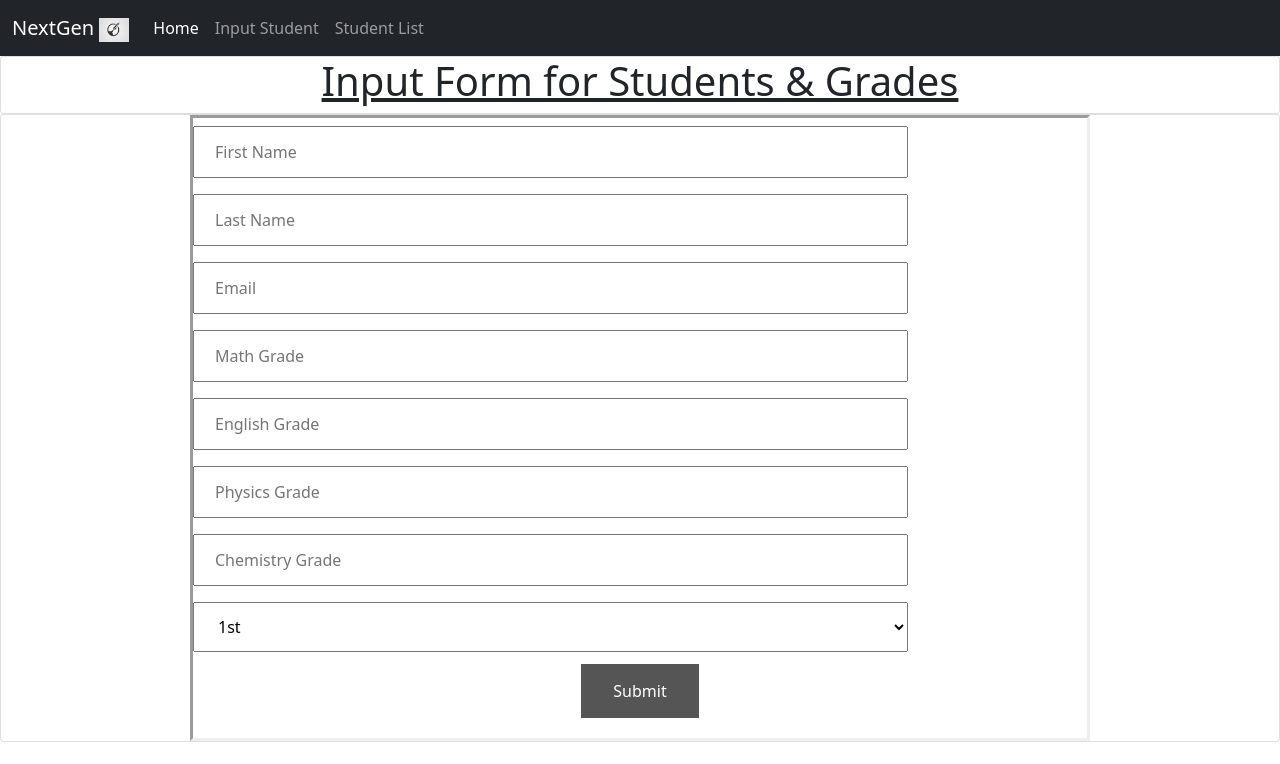
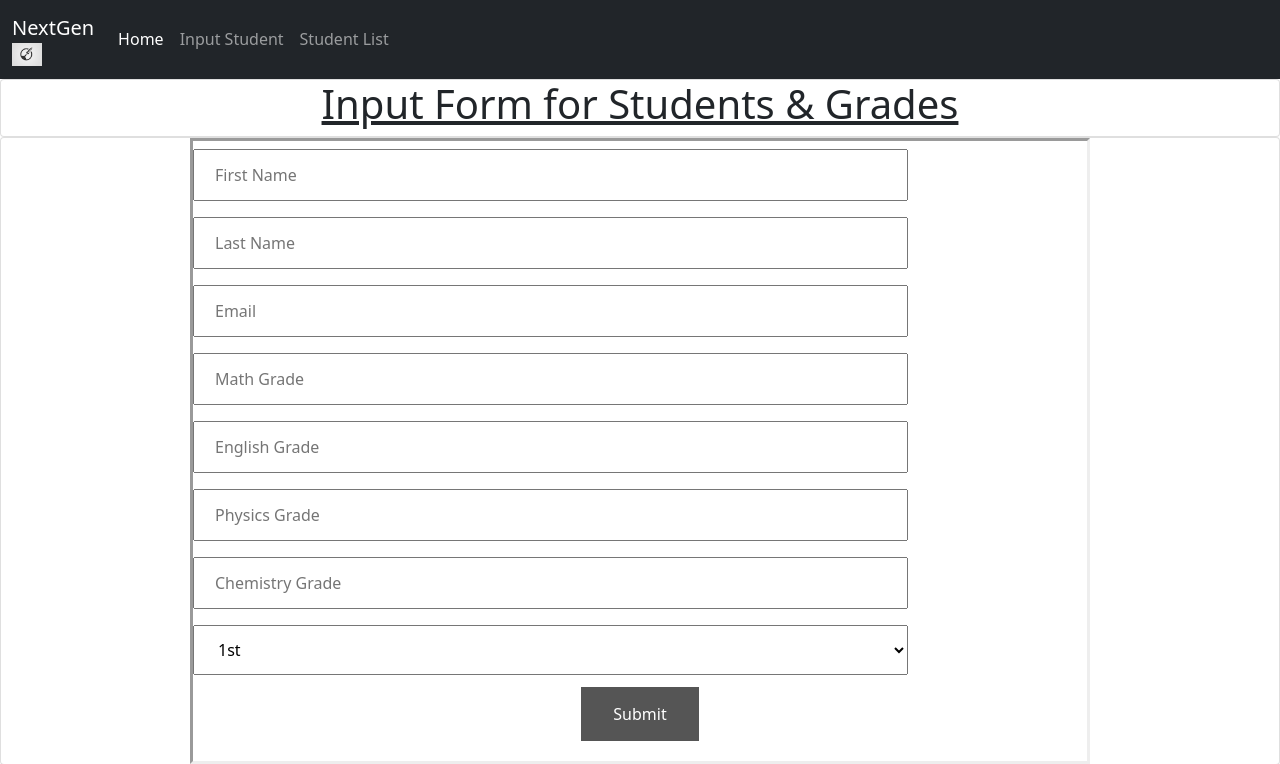
Before and after one commit to EddyDomingo/django-students, a Django app: page /Input/ in a window 1280 px wide. Shown: the top 764 px of the page. Run offline with Django 3.2, Linux system fonts and the light colour scheme; some libraries are stand-ins or nearby versions.

Commit message:
image resized css class

```diff
--- a/report_card/templates/report_card/base.html
+++ b/report_card/templates/report_card/base.html
@@ -45,6 +45,11 @@
         td {
             text-align: center;
         }
+        img {
+          display: block;
+          max-width: 100%;
+          height: auto;
+        }
 
     </style>
     {% block title %}<title>Home - Student Report Card</title>{% endblock %}
```
